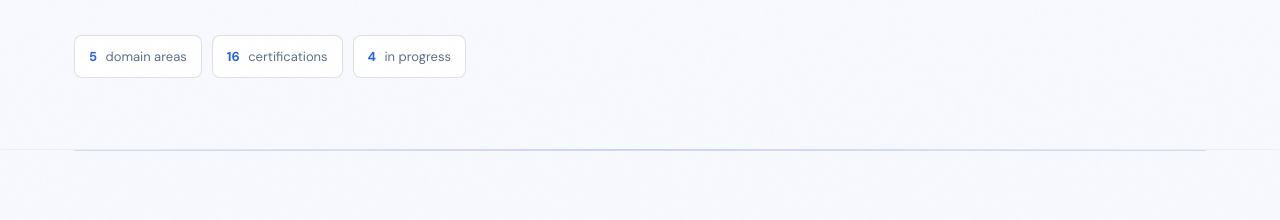
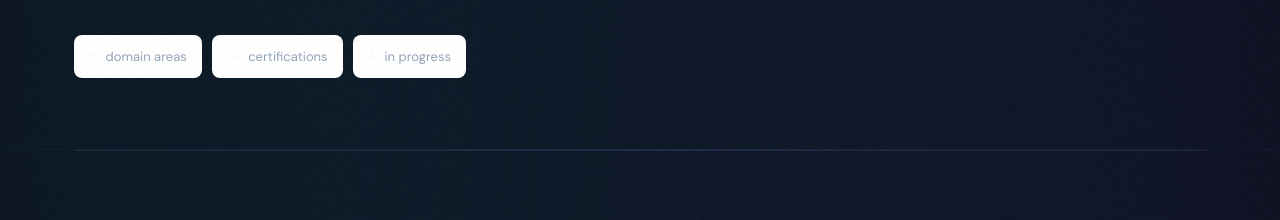
Before and after one commit to WaseemRaza844/portfolio, a website: page dist/learning.html in a window 1280 px wide. Shown: the part 404-624 px from the top of the page. Drawn offline with Linux system fonts and the light colour scheme.

Commit message:
Apply dark landing theme to learning archive

```diff
--- a/dist/learning.html
+++ b/dist/learning.html
@@ -15,7 +15,7 @@
     <link rel="stylesheet" href="./styles.css">
 </head>
 
-<body>
+<body class="landing-dark learning-dark">
     <div class="noise" aria-hidden="true"></div>
     <header class="site-header"><a class="brand" href="./index.html"><span>WR</span><strong>Waseem Raza</strong></a>
         <nav aria-label="Main navigation">
```
